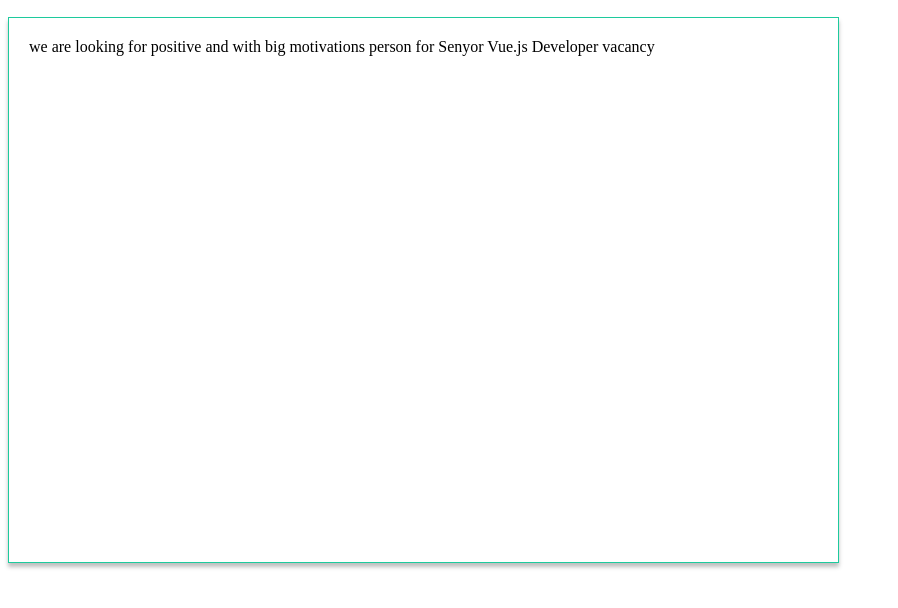
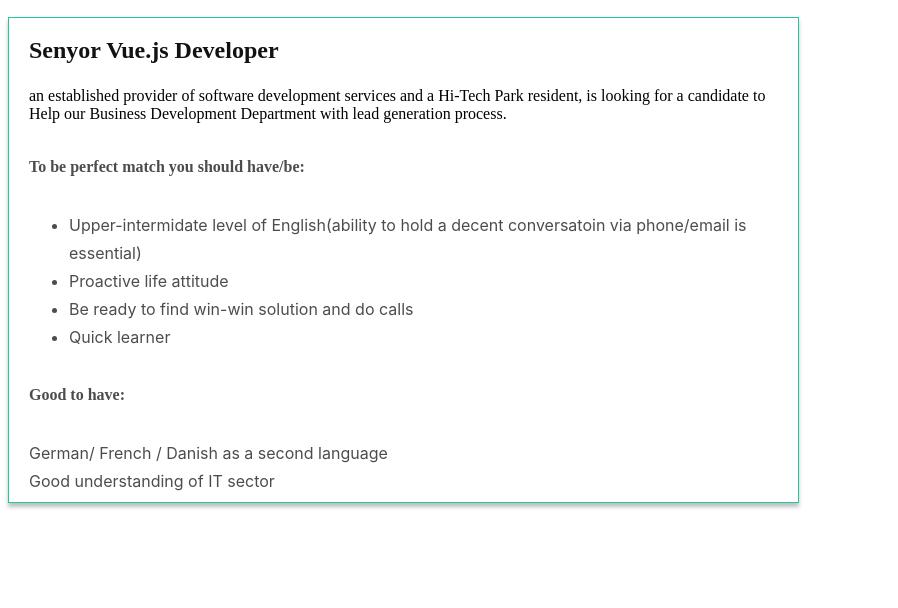
Before and after one commit to Sgalstyan06/vacancy, a Next.js app: page /vacancy/1 in a window 1280 px wide. Shown: the top 608 px of the page, without its empty margins (0-898 px from the left). Built offline with nearby package versions, Linux system fonts and the light colour scheme.

Commit message:
done large size with styles

```diff
--- a/package.json
+++ b/package.json
@@ -6,6 +6,7 @@
     "start": "next start"
   },
   "dependencies": {
+    "interweave": "^13.0.0",
     "next": "latest",
     "react": "17.0.2",
     "react-dom": "17.0.2"
--- a/pages/vacancy/[id].js
+++ b/pages/vacancy/[id].js
@@ -3,10 +3,85 @@
 import path from "path";
 import Layout from "./layout";
 
-export default function User({ descript }) {
-  // const a = useRouter();
+export default function User({ descript, vacancy }) {
+  return (
+    <div className="content">
+      <div className="vacancy-title">{vacancy}</div>
+      <div className="accordion-content">
 
-  return <Layout className="content"> {descript}</Layout>;
+        <div className="first-span">{descript.first_span}</div>
+
+        <p>{descript.first_p}</p>
+        <ul>
+          <li>{descript.ul.first_li}</li>
+          <li>{descript.ul.second_li}</li>
+          <li>{descript.ul.third_li}</li>
+          <li>{descript.ul.forth_li}</li>
+        </ul>
+
+        <p>{descript.second_p}</p>
+
+        <span>{descript.second_span}</span>
+        <span className="it-sector">{descript.third_span}</span>
+      </div>
+
+      <style jsx>
+        {`
+
+
+    .content {
+      position: relative;
+      width: 789px;
+      height: 484px;
+      margin-top: 17px;
+      background: #ffffff;
+      box-shadow: 0px 4px 4px rgba(0, 0, 0, 0.25);
+      border: 1px solid #1dca9d;
+    }
+
+    .accordion-content {
+      width: 749px;
+      height: 400px;
+      margin: 20px 20px 15px 20px;
+      padding: 0;
+    }
+
+    .vacancy-title {
+      width: 376px;
+      height: 34px;
+      margin: 15px 393px 15px 20px;
+      font-family: 'Ubuntu';
+      font-style: normal;
+      font-weight: 700;
+      font-size: 24px;
+      line-height: 34px;
+      color: #121212;
+    }
+
+    .content span, ul>li {
+      font-family: "Inter";
+      font-style: normal;
+      font-weight: 400;
+      font-size: 16px;
+      line-height: 28px;
+      color: rgba(0, 0, 0, 0.7);
+    }
+
+    .content p {
+      margin-top: 35px;
+      margin-bottom: 35px;
+      font-weight: 700;
+      color: rgba(0, 0, 0, 0.7);
+    }
+
+    .it-sector {
+      display: block;
+    }
+    }
+  `}
+      </style>
+    </div>
+  );
 }
 
 export async function getServerSideProps({ params }) {
@@ -16,15 +91,6 @@
   const data = objectData.filter((item) => item.id === +params.id);
 
   return {
-    props: { descript: data[0].description },
+    props: { descript: data[0].description, vacancy: data[0].vacancy },
   };
 }
-
-{
-  /* <style jsx>{`
-    .content {
-      background: red;
-    }
-  `}
-</style> */
-}
--- a/user.json
+++ b/user.json
@@ -2,25 +2,73 @@
   {
     "id": 1,
     "vacancy": "Senyor Vue.js Developer",
-    "description": "we are looking for positive and with big motivations person for Senyor Vue.js Developer vacancy",
+    "description": {
+      "first_span": "an established provider of software development services and a Hi-Tech Park resident, is looking for a candidate to Help our Business Development Department with lead generation process.",
+      "first_p": "To be perfect match you should have/be:",
+      "ul": {
+        "first_li": "Upper-intermidate level of English(ability to hold a decent conversatoin via phone/email is essential)",
+        "second_li": "Proactive life attitude",
+        "third_li": "Be ready to find win-win solution and do calls",
+        "forth_li": "Quick learner"
+      },
+      "second_p": "Good to have:",
+      "second_span": "German/ French / Danish as a second language",
+      "third_span": "Good understanding of IT sector"
+    },
     "show_description_button": "/images/plus.png"
   },
   {
     "id": 2,
     "vacancy": "Middle React Developer",
-    "description": "we are looking for positive and with big motivations person for Middle React Developer vacancy",
+    "description": {
+      "first_span": "an established provider of software development services and a Hi-Tech Park resident, is looking for a candidate to Help our Business Development Department with lead generation process.",
+      "first_p": "To be perfect match you should have/be:",
+      "ul": {
+        "first_li": "Upper-intermidate level of English(ability to hold a decent conversatoin via phone/email is essential)",
+        "second_li": "Proactive life attitude",
+        "third_li": "Be ready to find win-win solution and do calls",
+        "forth_li": "Quick learner"
+      },
+      "second_p": "Good to have:",
+      "second_span": "German/ French / Danish as a second language",
+      "third_span": "Good understanding of IT sector"
+    },
     "show_description_button": "/images/plus.png"
   },
   {
     "id": 3,
     "vacancy": "Junior Javascript Developer",
-    "description": "we are looking for positive and with big motivations person for Junior Javascript Developer vacancy",
+    "description": {
+      "first_span": "an established provider of software development services and a Hi-Tech Park resident, is looking for a candidate to Help our Business Development Department with lead generation process.",
+      "first_p": "To be perfect match you should have/be:",
+      "ul": {
+        "first_li": "Upper-intermidate level of English(ability to hold a decent conversatoin via phone/email is essential)",
+        "second_li": "Proactive life attitude",
+        "third_li": "Be ready to find win-win solution and do calls",
+        "forth_li": "Quick learner"
+      },
+      "second_p": "Good to have:",
+      "second_span": "German/ French / Danish as a second language",
+      "third_span": "Good understanding of IT sector"
+    },
     "show_description_button": "/images/plus.png"
   },
   {
     "id": 4,
     "vacancy": "Senyor Full-Stack Engineer",
-    "description": "we are looking for positive and with big motivations person for Senyor Full-Stack Engineer vacancy",
+    "description": {
+      "first_span": "an established provider of software development services and a Hi-Tech Park resident, is looking for a candidate to Help our Business Development Department with lead generation process.",
+      "first_p": "To be perfect match you should have/be:",
+      "ul": {
+        "first_li": "Upper-intermidate level of English(ability to hold a decent conversatoin via phone/email is essential)",
+        "second_li": "Proactive life attitude",
+        "third_li": "Be ready to find win-win solution and do calls",
+        "forth_li": "Quick learner"
+      },
+      "second_p": "Good to have:",
+      "second_span": "German/ French / Danish as a second language",
+      "third_span": "Good understanding of IT sector"
+    },
     "show_description_button": "/images/plus.png"
   }
 ]
```
Also changed, not shown: components/Item.js (+56 -6 lines), pages/index.js (+5 -3 lines), 1 other file (tests, documents, lock files or other folders).
